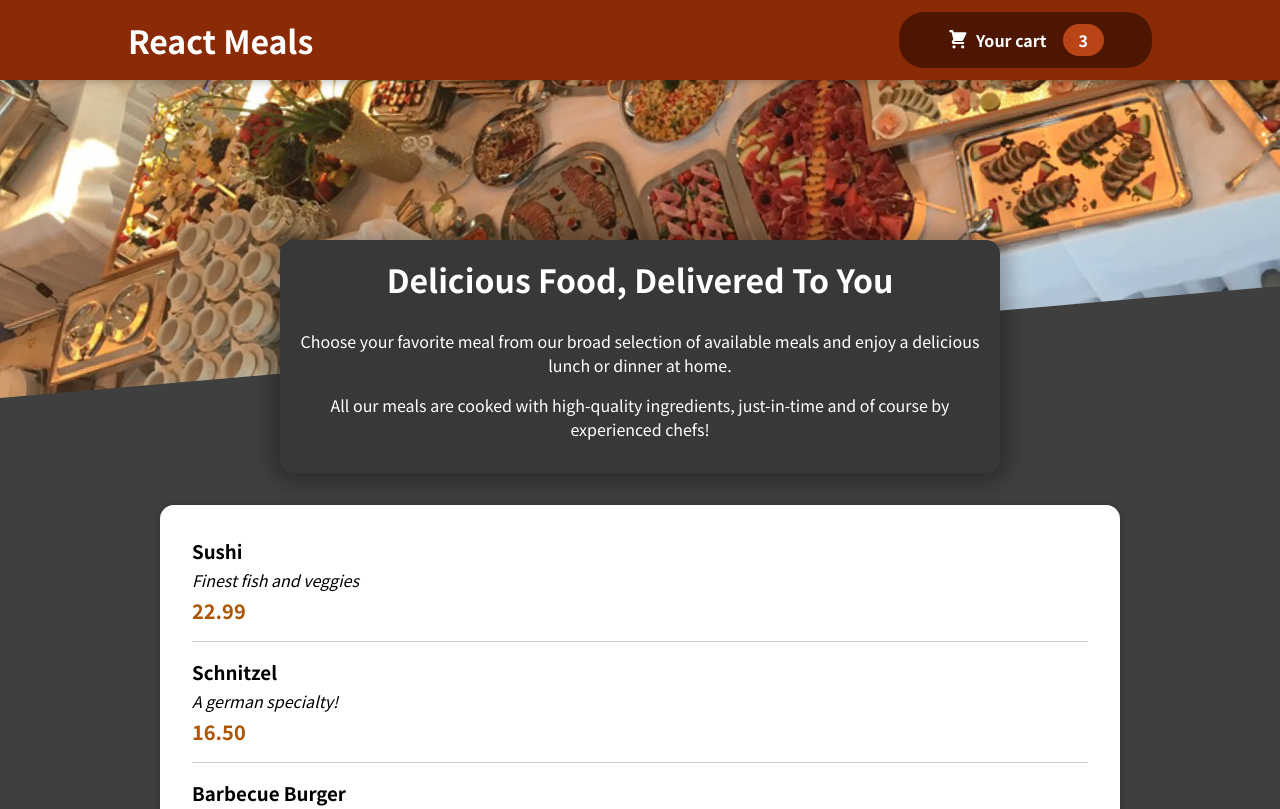
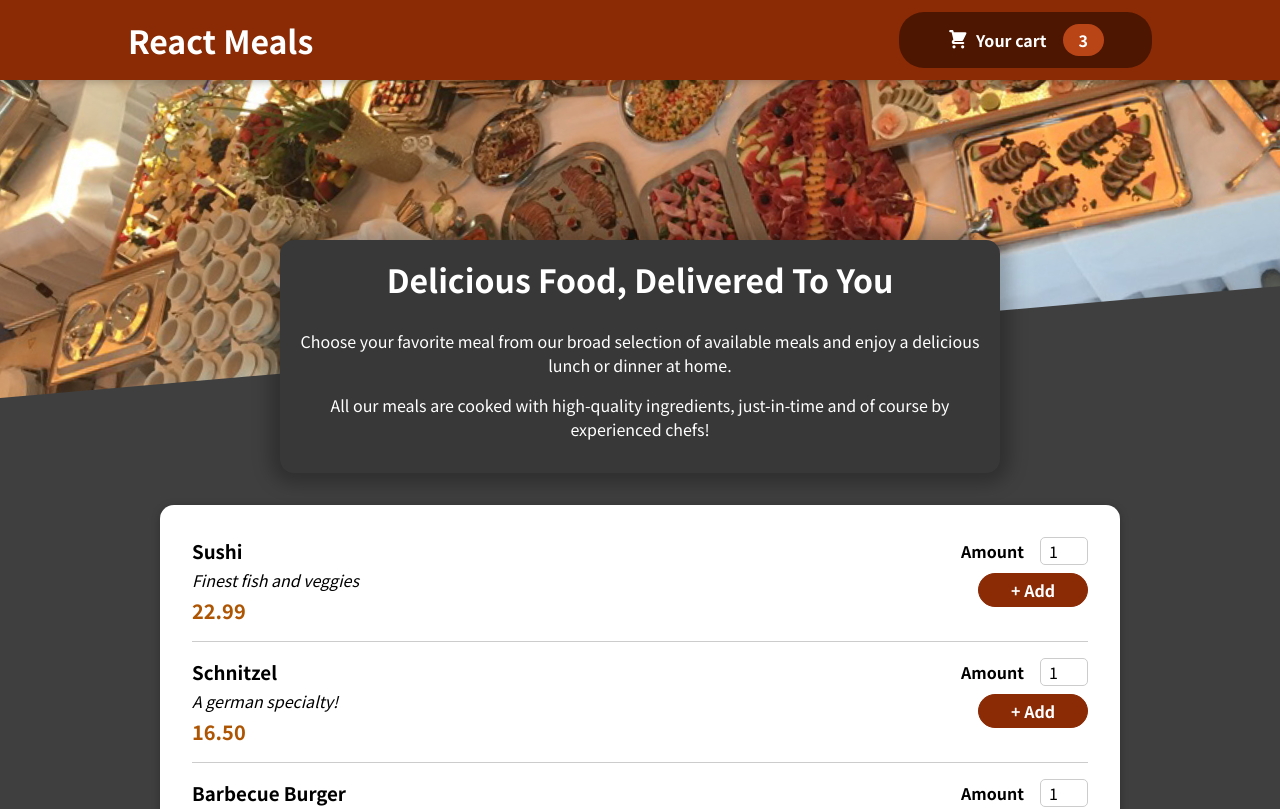
Before and after one commit to apriori-yarik/react-food-order-app, a React (Create React App) app: page / in a window 1280 px wide. Shown: the top 809 px of the page. Built offline with nearby package versions, Linux system fonts and the light colour scheme.

Commit message:
MealItemForm added

```diff
--- a/src/components/Meals/MealItem/MealItem.js
+++ b/src/components/Meals/MealItem/MealItem.js
@@ -1,6 +1,7 @@
 import React from "react";
 
 import classes from "./MealItem.module.css";
+import MealItemForm from "./MealItemForm";
 
 const MealItem = (props) => {
   const price = props.price.toFixed(2);
@@ -12,7 +13,9 @@
         <div className={classes.description}>{props.description}</div>
         <div className={classes.price}>{price}</div>
       </div>
-      <div></div>
+      <div>
+        <MealItemForm />
+      </div>
     </li>
   );
 };
--- /dev/null
+++ b/src/components/Meals/MealItem/MealItemForm.js
@@ -0,0 +1,25 @@
+import React from "react";
+import Input from "../../UI/Input";
+
+import classes from "./MealItemForm.module.css";
+
+const MealItemForm = (props) => {
+  return (
+    <form className={classes.form}>
+      <Input
+        label="Amount"
+        input={{
+          id: "amount",
+          type: "number",
+          min: "1",
+          max: "5",
+          step: "1",
+          defaultValue: "1",
+        }}
+      />
+      <button>+ Add</button>
+    </form>
+  );
+};
+
+export default MealItemForm;
--- /dev/null
+++ b/src/components/Meals/MealItem/MealItemForm.module.css
@@ -0,0 +1,20 @@
+.form {
+  text-align: right;
+}
+
+.form button {
+  font: inherit;
+  cursor: pointer;
+  background-color: #8a2b06;
+  border: 1px solid #8a2b06;
+  color: white;
+  padding: 0.25rem 2rem;
+  border-radius: 20px;
+  font-weight: bold;
+}
+
+.form button:hover,
+.form button:active {
+  background-color: #641e03;
+  border-color: #641e03;
+}
```
Also changed, not shown: 1 other file (tests, documents, lock files or other folders).
